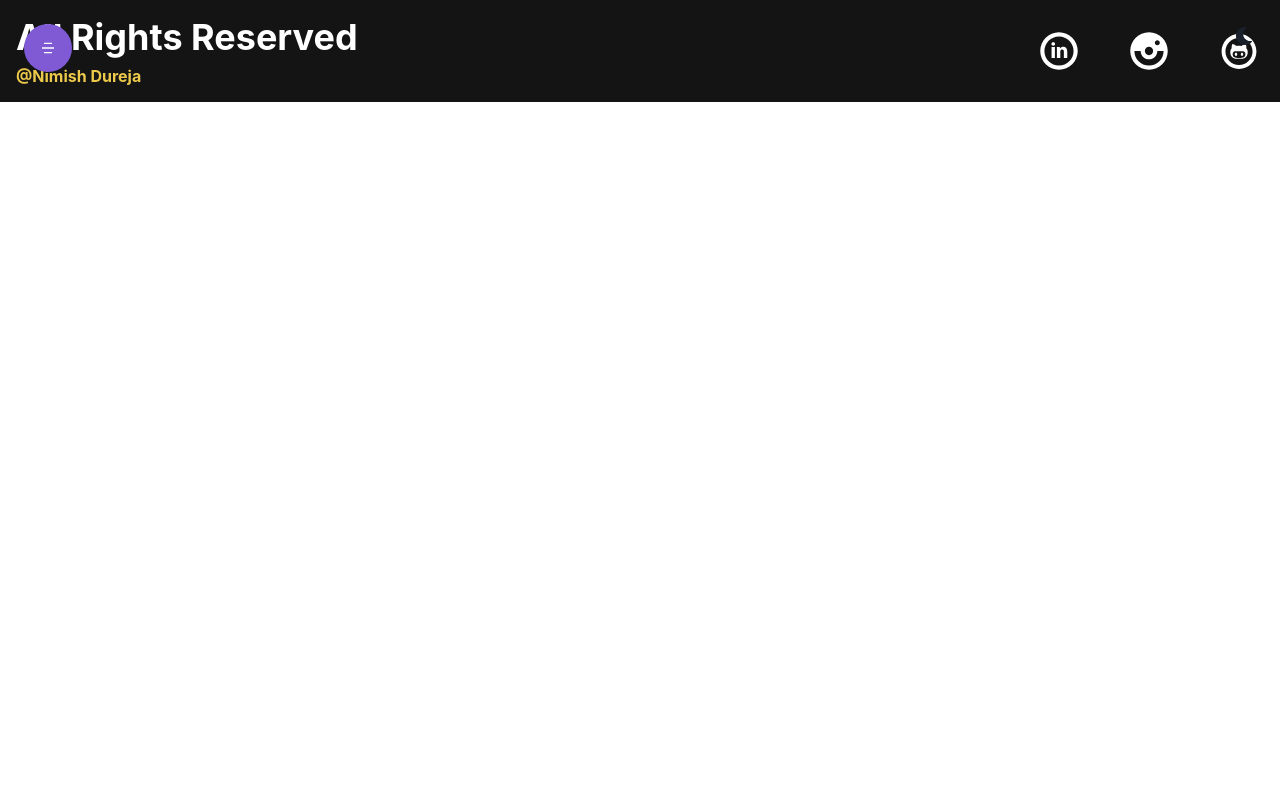
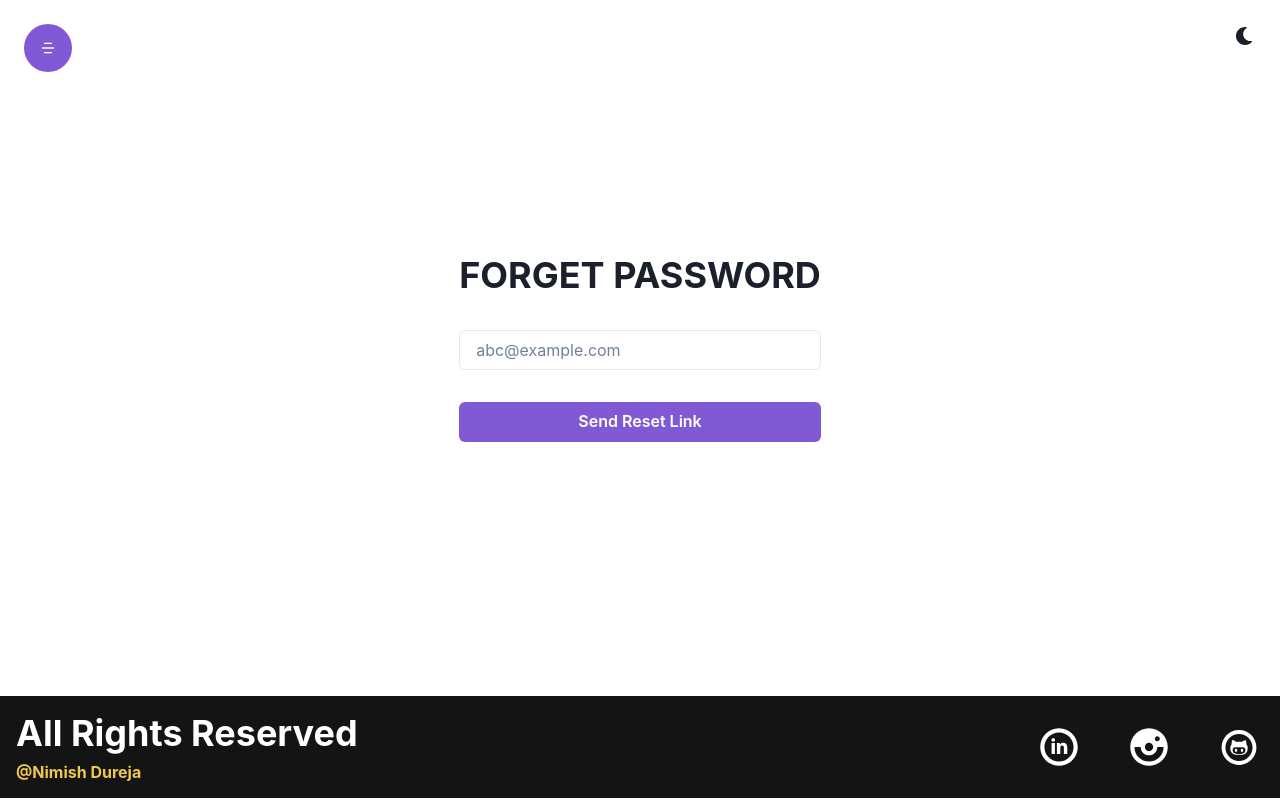
Before and after one commit to Nimish-Dureja-10/edustack, a React (Create React App) app in the folder frontend/: page /forgetpassword in a window 1280 px wide. Built offline with nearby package versions, Linux system fonts and the light colour scheme.

Commit message:
Forget password and reset password components created

```diff
--- a/frontend/src/App.js
+++ b/frontend/src/App.js
@@ -1,7 +1,9 @@
 import React from 'react';
 import {BrowserRouter as Router,Route,Routes} from "react-router-dom";
+import ForgetPassword from './components/Auth/ForgetPassword';
 import Login from './components/Auth/Login';
 import Register from './components/Auth/Register';
+import ResetPassword from './components/Auth/ResetPassword';
 import Courses from './components/Courses/Courses';
 import Home from './components/Home/Home';
 import Footer from './components/Layout/Footer/Footer';
@@ -15,6 +17,8 @@ function App() {
           <Route path="/" element={<Home />} />
           <Route path="/login" element={<Login />} />
           <Route path="/register" element={<Register />} />
+          <Route path="/forgetpassword" element={<ForgetPassword />} />
+          <Route path="/resetpassword/:token" element={<ResetPassword />} />
           <Route path="/courses" element={<Courses />} />
         </Routes>
       <Footer />
--- /dev/null
+++ b/frontend/src/components/Auth/ForgetPassword.jsx
@@ -0,0 +1,23 @@
+import { Button, Container, Heading, Input, VStack } from '@chakra-ui/react'
+import React, { useState } from 'react'
+
+const ForgetPassword = () => {
+
+    const [email,setEmail] = useState('');
+
+  return (
+    <Container minH={'87vh'} display='flex' justifyContent={'center'} alignItems='center' pb={'8'} >
+        <form>
+            <Heading children='Forget Password' my='8' textTransform={'uppercase'} textAlign={['center','left']} />
+            <VStack spacing={'8'}>
+                <Input required value={email} onChange={(e)=>setEmail(e.target.value)} placeholder='abc@example.com' type={'email'} focusBorderColor='purple.500' />
+                <Button type='submit' width={'full'} colorScheme='purple'>
+                    Send Reset Link
+                </Button>
+            </VStack>
+        </form>
+    </Container>
+  )
+}
+
+export default ForgetPassword
--- /dev/null
+++ b/frontend/src/components/Auth/ResetPassword.jsx
@@ -0,0 +1,23 @@
+import { Button, Container, Heading, Input, VStack } from '@chakra-ui/react'
+import React, { useState } from 'react'
+
+const ResetPassword = () => {
+
+    const [password,setPassword] = useState('');
+
+  return (
+    <Container minH={'87vh'} display='flex' justifyContent={'center'} alignItems='center' pb={'8'} >
+        <form>
+            <Heading children='Reset Password' my='8' textTransform={'uppercase'} textAlign={['center','left']} />
+            <VStack spacing={'8'}>
+                <Input required value={password} onChange={(e)=>setPassword(e.target.value)} placeholder='Enter new password' type={'password'} focusBorderColor='purple.500' />
+                <Button type='submit' width={'full'} colorScheme='purple'>
+                    Reset Password
+                </Button>
+            </VStack>
+        </form>
+    </Container>
+  )
+}
+
+export default ResetPassword
--- a/frontend/src/components/Layout/Footer/Footer.jsx
+++ b/frontend/src/components/Layout/Footer/Footer.jsx
@@ -12,13 +12,13 @@ const Footer = () => {
                 <Heading children='@Nimish Dureja ' color='yellow.400' fontFamily={'body'} size='sm'/>
             </VStack>
             <HStack spacing={['2','10']} justifyContent='center' color={'white'} fontSize='50'>
-                <a href='https://www.linkedin.com/in/nimish-dureja-9b7150221/' target={'_blank'}>
+                <a href='https://www.linkedin.com/in/nimish-dureja-9b7150221/' target={'blank'}>
                     <TiSocialLinkedinCircular />
                 </a>
-                <a href='https://www.instagram.com/nimishdureja/' target={'_blank'}>
+                <a href='https://www.instagram.com/nimishdureja/' target={'blank'}>
                     <TiSocialInstagramCircular />
                 </a>
-                <a href='https://github.com/Nimish-Dureja-10' target={'_blank'}>
+                <a href='https://github.com/Nimish-Dureja-10' target={'blank'}>
                     <DiGithub />
                 </a>
             </HStack>
```
